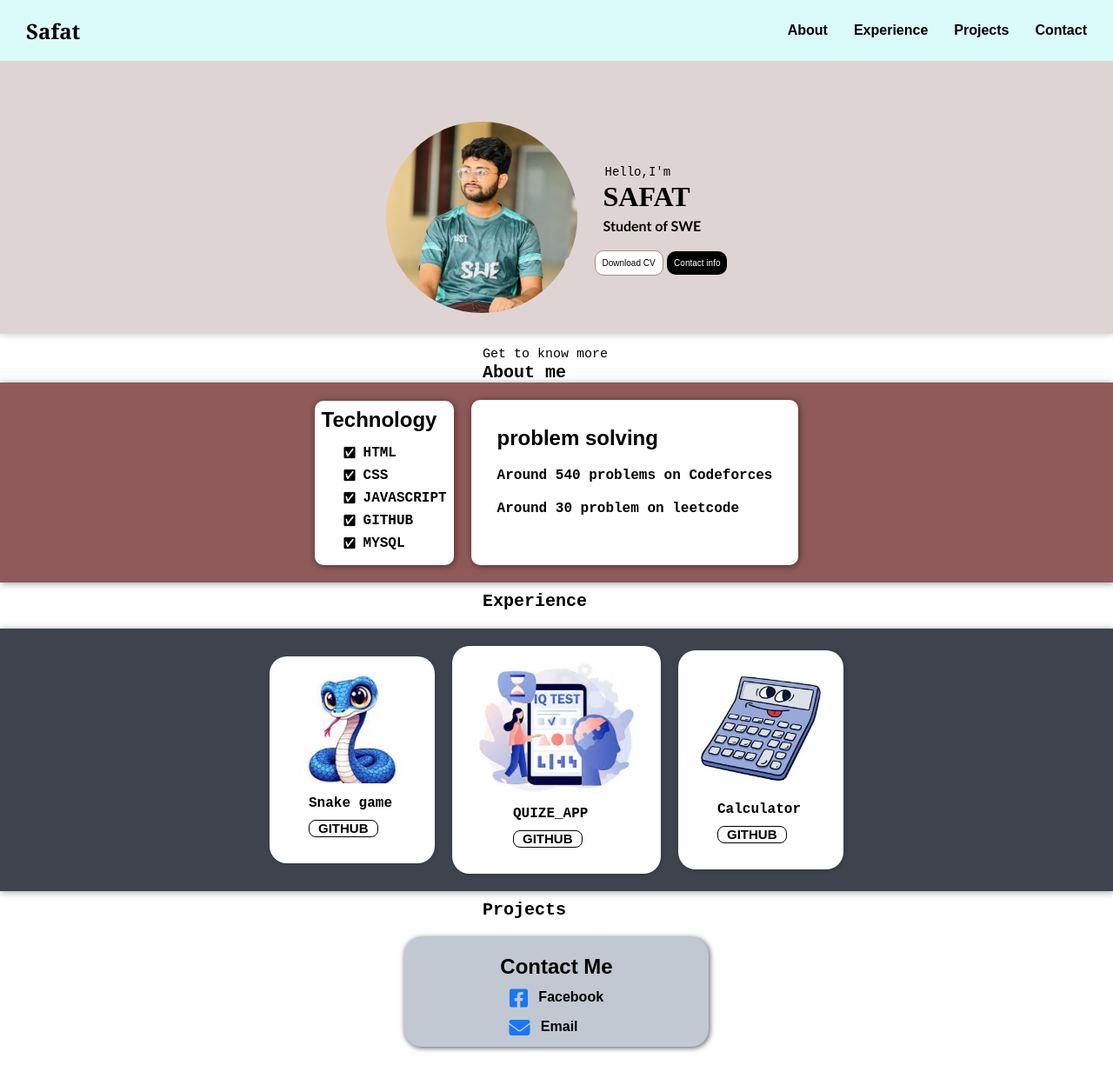
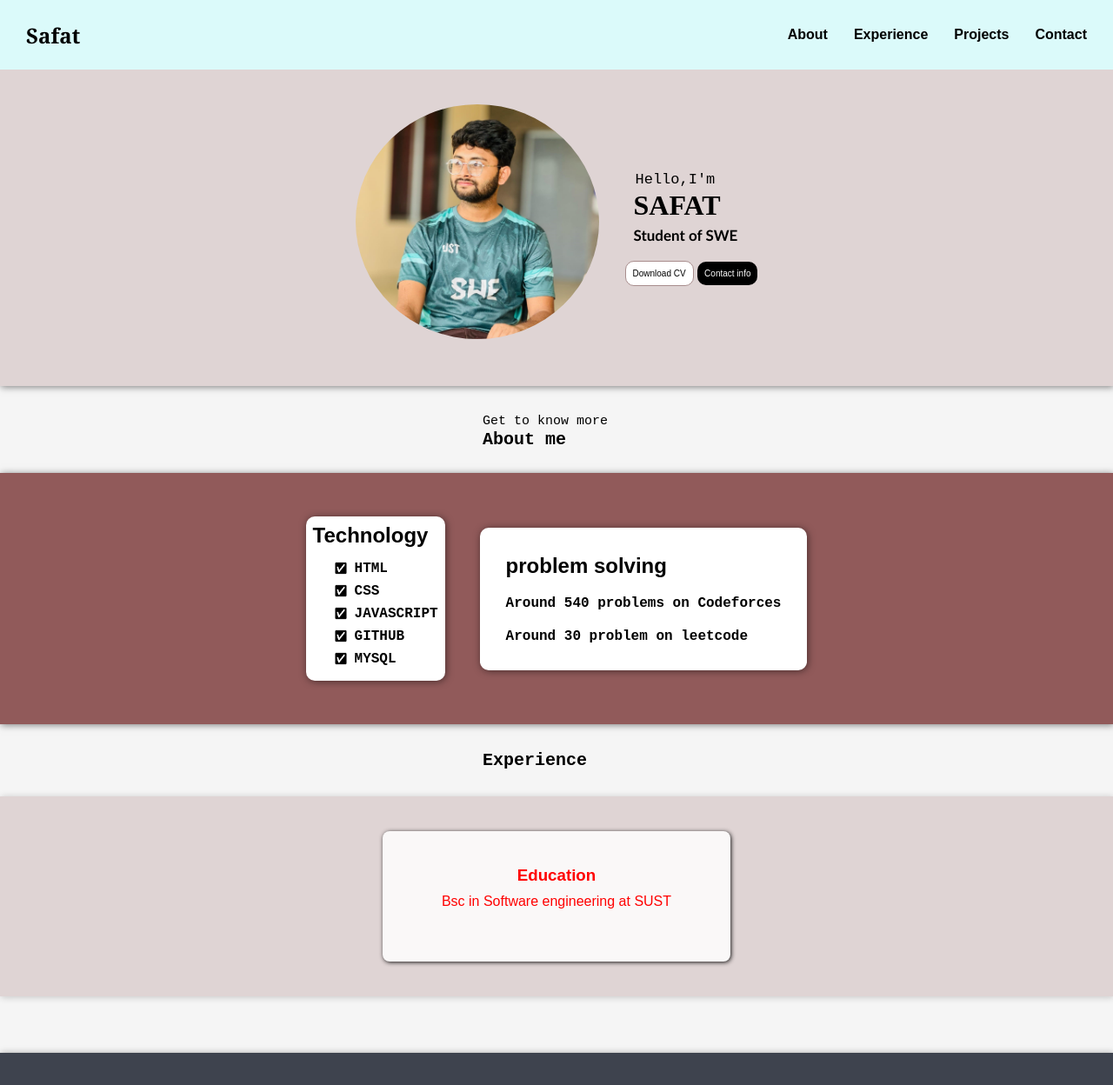
Before and after one commit to safatswe/MY_Portfolio, a plain HTML site: page index.html in a window 1280 px wide. Shown: the top 1248 px of the page at 87% size. Before the commit the page ends 1224 px from the top, so only its background shows below. Drawn offline with Linux system fonts and the light colour scheme.

Commit message:
Your second commit message

```diff
--- a/index.html
+++ b/index.html
@@ -41,9 +41,9 @@
   <img class="img" src="safa.jpg" alt="">
 </div>
 <div class="about2">
-  <p style="font-family: 'Courier New', Courier, monospace; padding: 2px; font-size: 14px">Hello,I'm</p>
+  <p style="font-family: 'Courier New', Courier, monospace; padding: 2px; font-size: 17px">Hello,I'm</p>
   <h1 style="font-family: 'Times New Roman', Times, serif;">SAFAT</h1>
-  <p style="margin-top: 5px; font-family: 'Trebuchet MS', 'Lucida Sans Unicode', 'Lucida Grande', 'Lucida Sans', Arial, sans-serif; font-weight: bold;" class="animated-text">
+  <p style="margin-top: 5px; font-family: 'Trebuchet MS', 'Lucida Sans Unicode', 'Lucida Grande', 'Lucida Sans', Arial, sans-serif; font-weight: bold;font-size: 17px;" class="animated-text">
   Student of SWE
   </p>
   <button class="btn1">Download CV</button>
@@ -51,10 +51,11 @@
 
 </div>
 </div>
-<div class="a">
-  <p style="width: 170px; font-family: 'Courier New', Courier, monospace;font-weight: bold; font-size: 20px;"> <span style="font-family: 'Courier New', Courier, monospace; font-size: 15px; font-weight: lighter;">Get to know more </span >  About me</p>
+<div class="a" style="margin-bottom: 35px; ">
+  <p style="width: 170px; font-family: 'Courier New', Courier, monospace;font-weight: bold; font-size: 20px; margin: -8px;"> <span style="font-family: 'Courier New', Courier, monospace; font-size: 15px; font-weight: lighter;">Get to know more </span >  About me</p>
 
 </div>
+
 
 <!-- experience -->
 <div class="experience" id="Experience">
@@ -83,8 +84,18 @@
 
 </div>
 
+
+<div class="Edu">
+  <div class="edu">
+    <h3 style="color: red">Education</h3>
+    <p style="color: red"> Bsc in Software engineering at SUST</p>
+  </div>
+
+</div>
+
+
 <!-- projects-->
-<div class="project" id="PROJECT" style="margin-top: 20px;">
+<div class="project" id="PROJECT" style="margin-top: 65px;">
   <div class="prjt">
     <img style="width: 150px; border-radius: 30px;" s src="s.jpeg" alt="">
     <p style="padding-left: 25px; padding-top: 10px; font-weight: bold;font-family: 'Courier New', Courier, monospace;">Snake game</p>
@@ -110,7 +121,7 @@
 
 </div>
 <div class="a">
-  <p style="width: 170px; font-family: 'Courier New', Courier, monospace;font-weight: bold; font-size: 20px;">Projects</p>
+  <p style="width: 140px;padding-left: 10px; font-family: 'Courier New', Courier, monospace;font-weight: bold; font-size: 20px;">Projects</p>
 
 </div>
 
--- a/style.css
+++ b/style.css
@@ -11,18 +11,29 @@
     html,body{
       height: 100%;
       width: 100%;
-      background:white
+      background:whitesmoke
     }
 
-    nav{
+    nav {
+  position: fixed;      /* keep it fixed to the viewport */
+  top: 0;
+  left: 0;
+  width: 100%;
+  height: 80px;
+  box-sizing: border-box; /* include padding inside height */
   padding: 10px 30px;
   display: flex;
   align-items: center;
   justify-content: space-between;
   background-color: #dbfafa;
-      position: relative;
-      height: 70px;
+  z-index: 1000;        /* ensures it sits above page content */
 }
+
+/* push the page content down so it's not hidden under the navbar */
+main, .content {
+  margin-top: 70px;     /* match nav height (adjust if you change height) */
+}
+
 
     .logo{
       color: black;
@@ -97,29 +108,31 @@
       }
     }
 .img{
-  width: 220px;
-  height: 220px;
+  margin-top: 10px;
+  width: 280px;
+  height: 270px;
   object-fit: cover;
   border-radius: 50%;
 }
 .about{
-  margin-top: 50px;
+  margin-top: 60px;
   display: inline-block;
 }
 .about2{
-  margin-left: 30px;
+  margin-left: 40px;
   display: inline-block;
 
-  margin-top: 50px;
+  margin-top: 80px;
 
 }
 .ABOUT{
-  box-shadow: 1px 1px 8px rgba(0,0,0,0.2);
-  padding: 20px;
+  box-shadow: 1px 1px 8px rgba(0,0,0,0.5);
+  padding: 50px;
   display: flex;
   justify-content: center;
   align-items: center;
-  background-color:rgb(223, 212, 212)
+  background-color:rgb(223, 212, 212);
+  margin-bottom: 35px;
 }
 .btn1{
   margin-left: -10px;
@@ -158,26 +171,28 @@ border: none;
 }
 
 .a{
-  margin-top: 10px;
+  margin-top: 30px;
+  margin-bottom: 30px;
   display: flex;
   justify-content: center;
 
 }
 
 .experience{
-  padding: 20px;
+  padding: 50px;
   display: flex;
   justify-content: center;
   align-items: center;
     background-color:rgb(145, 90, 90);
-    box-shadow: 1px 1px 8px rgba(0,0,0,0.4);
+    box-shadow: 1px 1px 8px rgba(0,0,0,0.5);
 
 
 
 
 }
 .experience1{
-  padding: 10px;
+  padding: 20px;
+  margin-right: 20px;
 
   box-shadow: 1px 1px 8px rgba(0,0,0,0.5);
 
@@ -206,8 +221,9 @@ border: none;
   background-repeat: no-repeat;
 }
 .prb{
-  height: 190px;
+
   box-shadow: 1px 1px 8px rgba(0,0,0,0.5);
+
 
   border-radius: 10px;
   background-color: white;
@@ -218,10 +234,11 @@ border: none;
   display: flex;
   justify-content: center;
   align-items: center;
-  gap: 20px;
+  gap: 40px;
    background-color:rgb(62, 67, 78);
-   padding: 20px;
+   padding: 40px;
     box-shadow: 1px 1px 8px rgba(0,0,0,0.4);
+
 
 }
 
@@ -231,7 +248,8 @@ border: none;
 background-color: white;
   box-shadow: 1px 1px 5px rgba(0, 0, 0, 0.1);
   border-radius: 20px;
-  padding: 20px;
+  padding: 30px;
+
 transition: background-color 0.3s ease ,color 0.3s ease;
 }
 .prjt1{
@@ -239,14 +257,14 @@ transition: background-color 0.3s ease ,color 0.3s ease;
  background-color: white;
   box-shadow: 1px 1px 5px rgba(0,0,0,0.2);
   border-radius: 20px;
-  padding: 20px;
+  padding: 30px;
 }
 .prjt2{
   display: inline-block;
   background-color: white;
   box-shadow: 1px 1px 5px rgba(0,0,0,0.2);
   border-radius: 20px;
-  padding: 20px;
+  padding: 30px;
 }
 .icon-link i {
   font-size: 24px;
@@ -277,8 +295,8 @@ justify-content: center;
 
   align-items: center;
   background-color: #c2c8d1;
-  padding: 10px;
-  width: 350px;
+  padding: 20px;
+  width: 400px;
 box-shadow: 1px 1px 6px rgba(0,0,0,0.7);
   border-radius: 20px;
 }
@@ -286,3 +304,32 @@ box-shadow: 1px 1px 6px rgba(0,0,0,0.7);
   background-color: rgb(94, 86, 86);
 
 }
+
+.edu{
+
+  padding: 40px;
+
+  width: 400px;
+  height: 0150px;
+  background-color: rgb(250, 248, 248);
+
+  box-shadow: 1px 1px 5px rgba(0,0,0,0.9);
+  display: flex;
+  flex-direction: column;
+  align-items: center;
+  gap: 10px;
+  border-radius: 8px;
+
+
+}
+.Edu{ margin-top: 20px;
+  display: flex;
+  padding: 40px;
+  justify-content: center;
+  margin-bottom: 40px;
+  background-color:rgb(223, 212, 212);
+
+    box-shadow: 1px 1px 8px rgba(0,0,0,0.2);
+
+
+}
```
Lines whose indentation alone changed are shown as unchanged.
